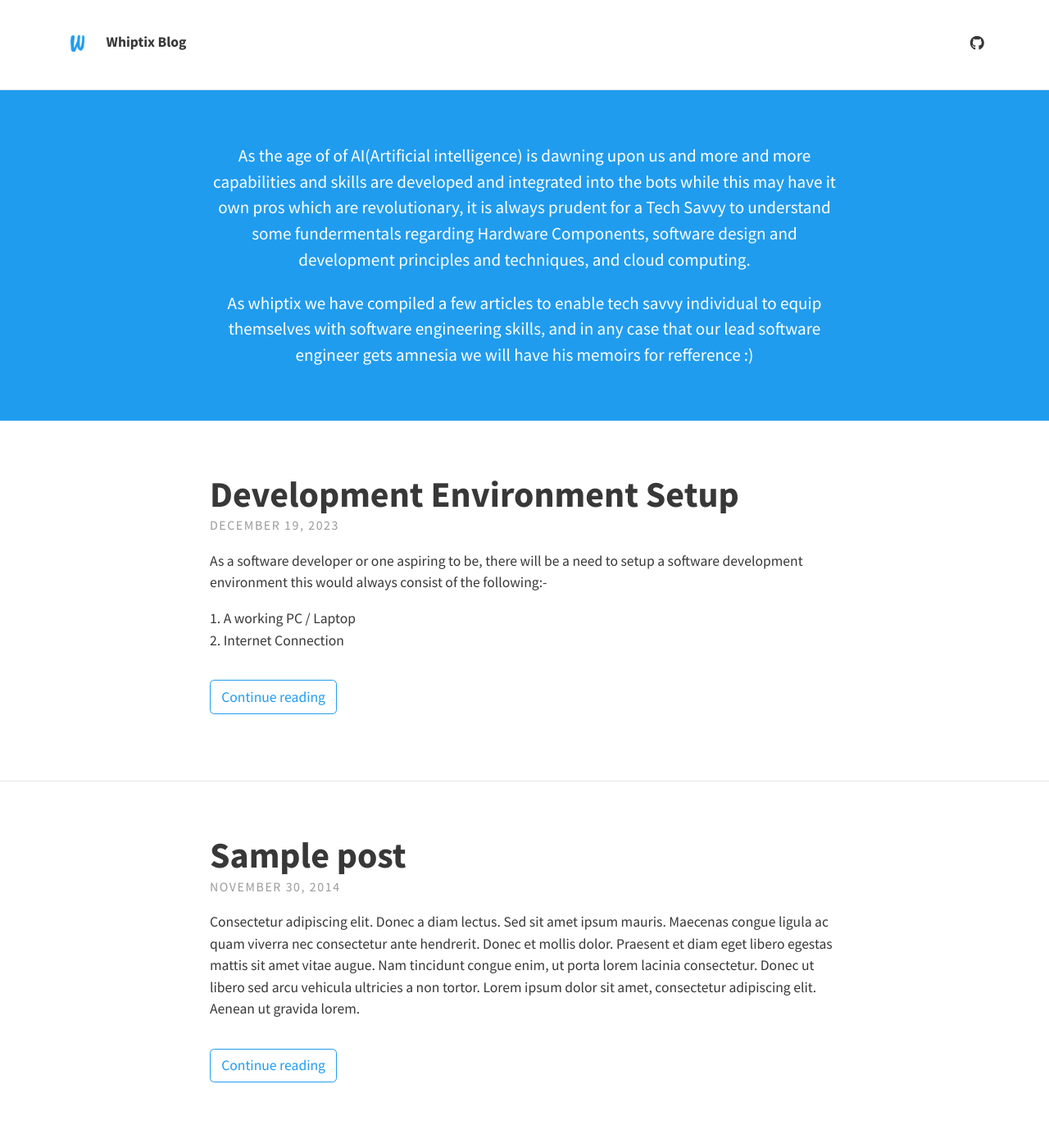
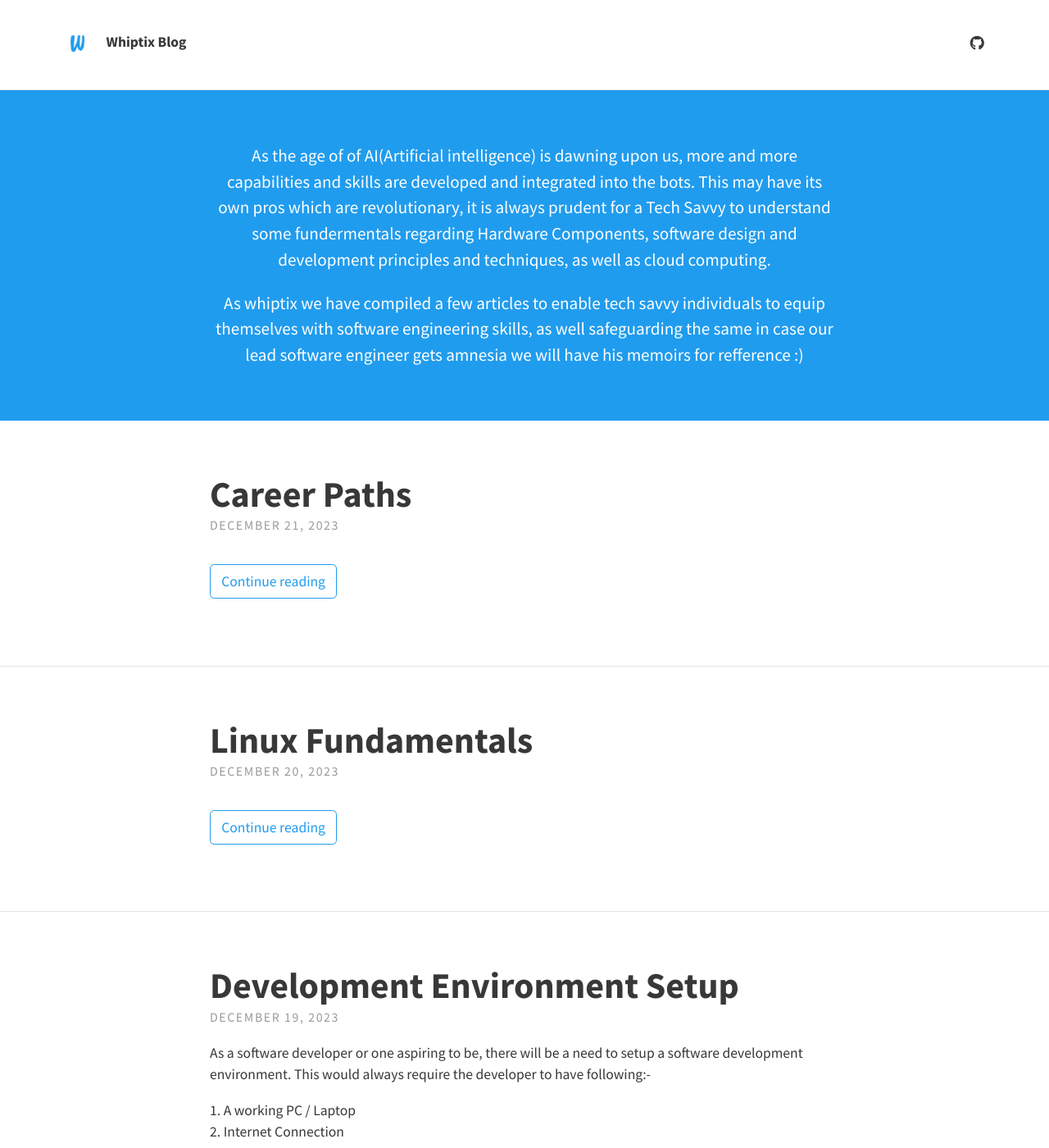
Before and after one commit to whiptix/whiptix.github.io, a Jekyll site: the page built from index.html, in a window 1280 px wide and 1400 px high. Shown: the whole window at 82% size. Built offline with Jekyll 4.4.1, drawn with Linux system fonts in a browser that asks for light colours; nearby versions of some CDN libraries; the list of posts is cut into pages by our own code; some of the changed text lies outside the part shown.

Commit message:
Completed on the first article

````diff
--- a/_config.yml
+++ b/_config.yml
@@ -13,11 +13,11 @@ theme_settings:
 
   # Header and footer text
   header_text: >
-     <p>As the age of of AI(Artificial intelligence) is dawning upon us and more and more capabilities and skills are developed and integrated into the bots
-     while this may have it own pros which are revolutionary, it is always prudent for a Tech Savvy to understand some fundermentals regarding Hardware Components,
-     software design and development principles and techniques, and cloud computing. </p>
+     <p>As the age of of AI(Artificial intelligence) is dawning upon us, more and more capabilities and skills are developed and integrated into the bots.
+     This may have its own pros which are revolutionary, it is always prudent for a Tech Savvy to understand some fundermentals regarding Hardware Components,
+     software design and development principles and techniques, as well as cloud computing. </p>
 
-     <p>As whiptix we have compiled a few articles to enable tech savvy individual to equip themselves with software engineering skills, and in any case that our
+     <p>As whiptix we have compiled a few articles to enable tech savvy individuals to equip themselves with software engineering skills, as well safeguarding the same in case our
       lead software engineer gets amnesia we will have his memoirs for refference :) </p>
   header_text_feature_image:
   footer_text: >
--- a/_posts/2014-11-30-sample-post.md
+++ /dev/null
@@ -1,22 +0,0 @@
----
-layout: post
-title: Sample post
-tags: [test, sample]
----
-Consectetur adipiscing elit. Donec a diam lectus. Sed sit amet ipsum mauris. Maecenas congue ligula ac quam viverra nec consectetur ante hendrerit. Donec et mollis dolor. Praesent et diam eget libero egestas mattis sit amet vitae augue. Nam tincidunt congue enim, ut porta lorem lacinia consectetur. Donec ut libero sed arcu vehicula ultricies a non tortor. Lorem ipsum dolor sit amet, consectetur adipiscing elit. Aenean ut gravida lorem.
-
-* Consectetur adipiscing elit
-* Donec a diam lectus
-* Sed sit amet ipsum mauris
-
-Ut turpis felis, pulvinar a semper sed, adipiscing id dolor. Pellentesque auctor nisi id magna consequat sagittis. Curabitur dapibus enim sit amet elit pharetra tincidunt feugiat nisl imperdiet. Ut convallis libero in urna ultrices accumsan. Donec sed odio eros. Donec viverra mi quis quam pulvinar at malesuada arcu rhoncus. Cum sociis natoque penatibus et magnis dis parturient montes, nascetur ridiculus mus. In rutrum accumsan ultricies. Mauris vitae nisi at sem facilisis semper ac in est.
-
-Nunc diam velit, adipiscing ut tristique vitae, sagittis vel odio. Maecenas convallis ullamcorper ultricies. Curabitur ornare, ligula *semper consectetur sagittis*, nisi diam iaculis velit, id fringilla sem nunc vel mi. Nam dictum, odio nec pretium volutpat, arcu ante placerat erat, non tristique elit urna et turpis. Quisque mi metus, ornare sit amet fermentum et, tincidunt et orci. Fusce eget orci a orci congue vestibulum.
-
-Ut dolor diam, elementum et vestibulum eu, porttitor vel elit. Curabitur venenatis pulvinar tellus gravida ornare. Sed et erat faucibus nunc euismod ultricies ut id justo. Nullam cursus suscipit nisi, et ultrices justo sodales nec. Fusce venenatis facilisis lectus ac semper. Aliquam at massa ipsum. Quisque bibendum purus convallis nulla ultrices ultricies. Nullam aliquam, mi eu aliquam tincidunt, purus velit laoreet tortor, viverra pretium nisi quam vitae mi. Fusce vel volutpat elit. Nam sagittis nisi dui.
-
-> Suspendisse lectus leo, consectetur in tempor sit amet, placerat quis neque
-
-Etiam luctus porttitor lorem, sed suscipit est rutrum non. Curabitur lobortis nisl a enim congue semper. Aenean commodo ultrices imperdiet. Vestibulum ut justo vel sapien venenatis tincidunt.
-
-Phasellus eget dolor sit amet ipsum dapibus condimentum vitae quis lectus. Aliquam ut massa in turpis dapibus convallis. Praesent elit lacus, vestibulum at malesuada et, ornare et est. Ut augue nunc, sodales ut euismod non, adipiscing vitae orci. Mauris ut placerat justo. Mauris in ultricies enim. Quisque nec est eleifend nulla ultrices egestas quis ut quam. Donec sollicitudin lectus a mauris pulvinar id aliquam urna cursus. Cras quis ligula sem, vel elementum mi. Phasellus non ullamcorper urna.
--- a/_posts/2023-12-19-dev-env-setup.md
+++ b/_posts/2023-12-19-dev-env-setup.md
@@ -3,16 +3,14 @@ layout: post
 title: Development Environment Setup
 ---
 
-As a software developer or one aspiring to be, there will be a need to setup a software development environment this would always consist of the following:-
+As a software developer or one aspiring to be, there will be a need to setup a software development environment. This would always require the developer to have following:-
 1. A working PC / Laptop
 2. Internet Connection
 
 There may be more to it, However, for starters that's pretty much what you need.
-The first step in setting up is to have an operation system installed in your PC/Laptop, most machines come with an operating system.
-Linux maybe the best OS for Software development, However Windows is a popupar and user friendly OS, therefore, in this article we will focus in
-setting up our development environment on a windows os.
+Linux maybe the best operating system for Software development. However, Windows is a popupar and user friendly option therefore, in this article we will focus on setting up our linux development environment on a windows pc.
 
-We will proceed and setup windows subsystem for linux(wsl) which will enable us to install a Linux distribution(such as Ubuntu, OpenSUSE, Kali, Debian, Arch Linux, etc), this is to enable newbies or windows enthusiast get a feel of the linux environment which will be the production environment.
+We will proceed and setup windows subsystem for linux(wsl) which will enable us to install a Linux distribution(such as Ubuntu, OpenSUSE, Kali, Debian, Arch Linux, etc), this is to enable newbies or windows enthusiast get a feel of the linux environment which will be used in many production environments.
 
 > NOTE: You must be running Windows 10 version 2004 and higher or Windows 11 to use the commands
 
@@ -22,3 +20,27 @@ We will proceed and setup windows subsystem for linux(wsl) which will enable us
 ```
   wsl --list --online
 ```
+![wsl-list](/assets/img/wsl_list.png){:class="img-responsive"}
+
+  choose the linux distribution Oracle Linux 9.1 and install
+
+```
+  wsl --install -d OracleLinux_9_1
+```
+![install](/assets/img/install.png){:class="img-responsive"}
+
+  setup your username.
+
+![username](/assets/img/username.png){:class="img-responsive"}
+
+  setup a strong password.
+
+![password](/assets/img/password.png){:class="img-responsive"}
+
+  to access the linux environment, open command prompt and type
+
+```
+  bash
+```
+
+Now that we have our linux environment setup, one may be tempted to ask what are the next steps? well we recommend that you farmiliarize with linux by reading [Linux fundamentals](https://whiptix.github.io/2023/12/20/linux-fundamentals.html 'Linux fundamentals'), then explore the different [Career Paths](https://whiptix.github.io/2023/12/21/career-paths.html 'Career Paths').
--- /dev/null
+++ b/_posts/2023-12-20-linux-fundamentals.md
@@ -0,0 +1,5 @@
+---
+layout: post
+title: Linux Fundamentals
+tags: [Linux, Commands]
+---
--- /dev/null
+++ b/_posts/2023-12-21-career-paths.md
@@ -0,0 +1,4 @@
+---
+layout: post
+title: Career Paths
+---
````
Also changed, not shown: _posts/2014-11-29-feature-images.md (deleted, +0 -6 lines), assets/img/install.png (added), assets/img/password.png (added), assets/img/username.png (added), assets/img/wsl_list.png (added).
